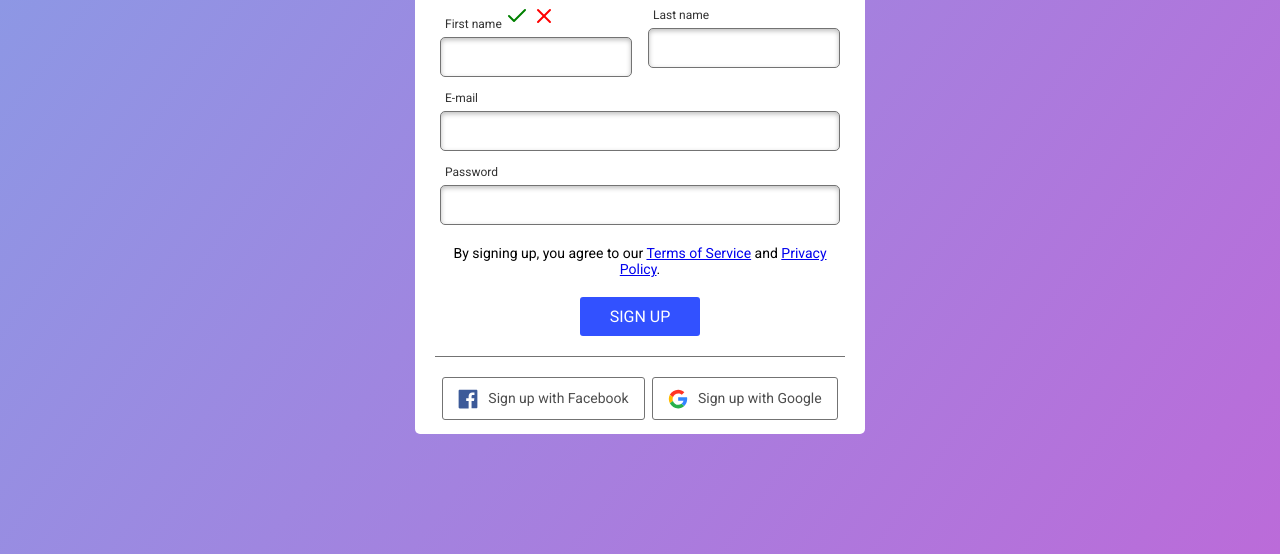
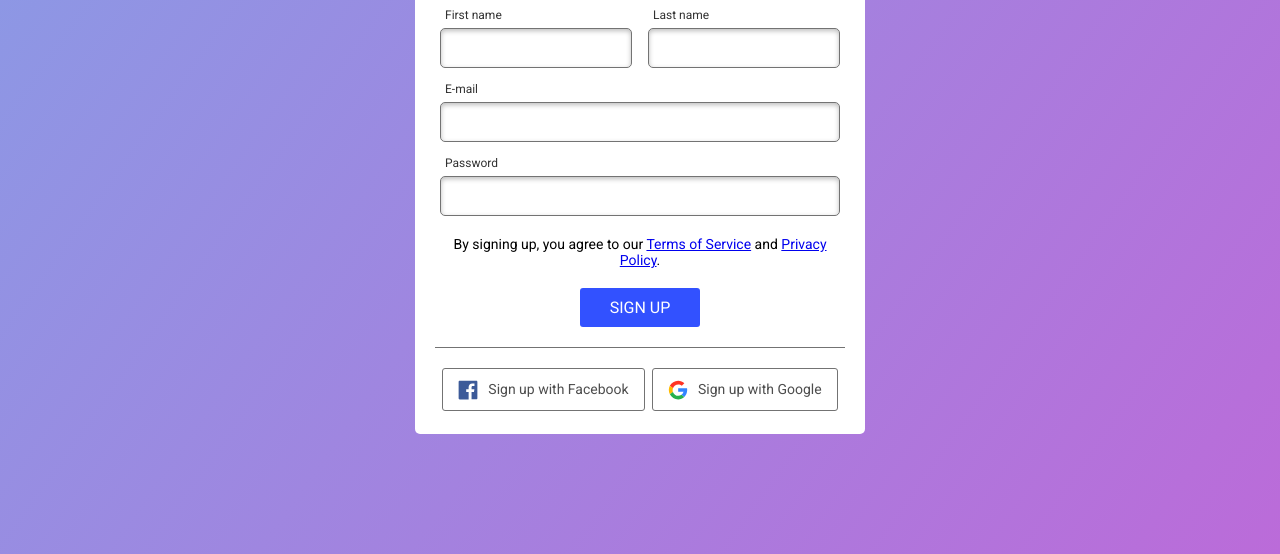
Before and after one commit to ndemia/demia.me, a plain HTML site: page work/2_signUp/index.html in a window 1280 px wide. Shown: the part 246-800 px from the top of the page. Drawn offline with Linux system fonts and the light colour scheme.

Commit message:
hide check and error sign for now

```diff
--- a/work/2_signUp/index.html
+++ b/work/2_signUp/index.html
@@ -24,8 +24,8 @@
 				<fieldset class="form__group clearfix">
 					<div class="form__half form_half--left">
 						<label for="first_name" class="form__label"><span>First name</span>
-						<span><svg width="24" height="24" viewBox="0 0 24 24" fill="none" stroke="green" stroke-width="2" stroke-linecap="round" stroke-linejoin="round" class="form__check"><polyline points="20 6 9 17 4 12"></polyline></svg></span>
-						<span><svg width="24" height="24" viewBox="0 0 24 24" fill="none" stroke="red" stroke-width="2" stroke-linecap="round" stroke-linejoin="round" class="form__error"><line x1="18" y1="6" x2="6" y2="18"></line><line x1="6" y1="6" x2="18" y2="18"></line></svg></span>
+						<!--<span><svg width="24" height="24" viewBox="0 0 24 24" fill="none" stroke="green" stroke-width="2" stroke-linecap="round" stroke-linejoin="round" class="form__check"><polyline points="20 6 9 17 4 12"></polyline></svg></span>
+						<span><svg width="24" height="24" viewBox="0 0 24 24" fill="none" stroke="red" stroke-width="2" stroke-linecap="round" stroke-linejoin="round" class="form__error"><line x1="18" y1="6" x2="6" y2="18"></line><line x1="6" y1="6" x2="18" y2="18"></line></svg></span>-->
 						</label>
 						<input class="form__input" type="text" id="first_name" name="user_fname" autocomplete="off" required>
 					</div>
```
